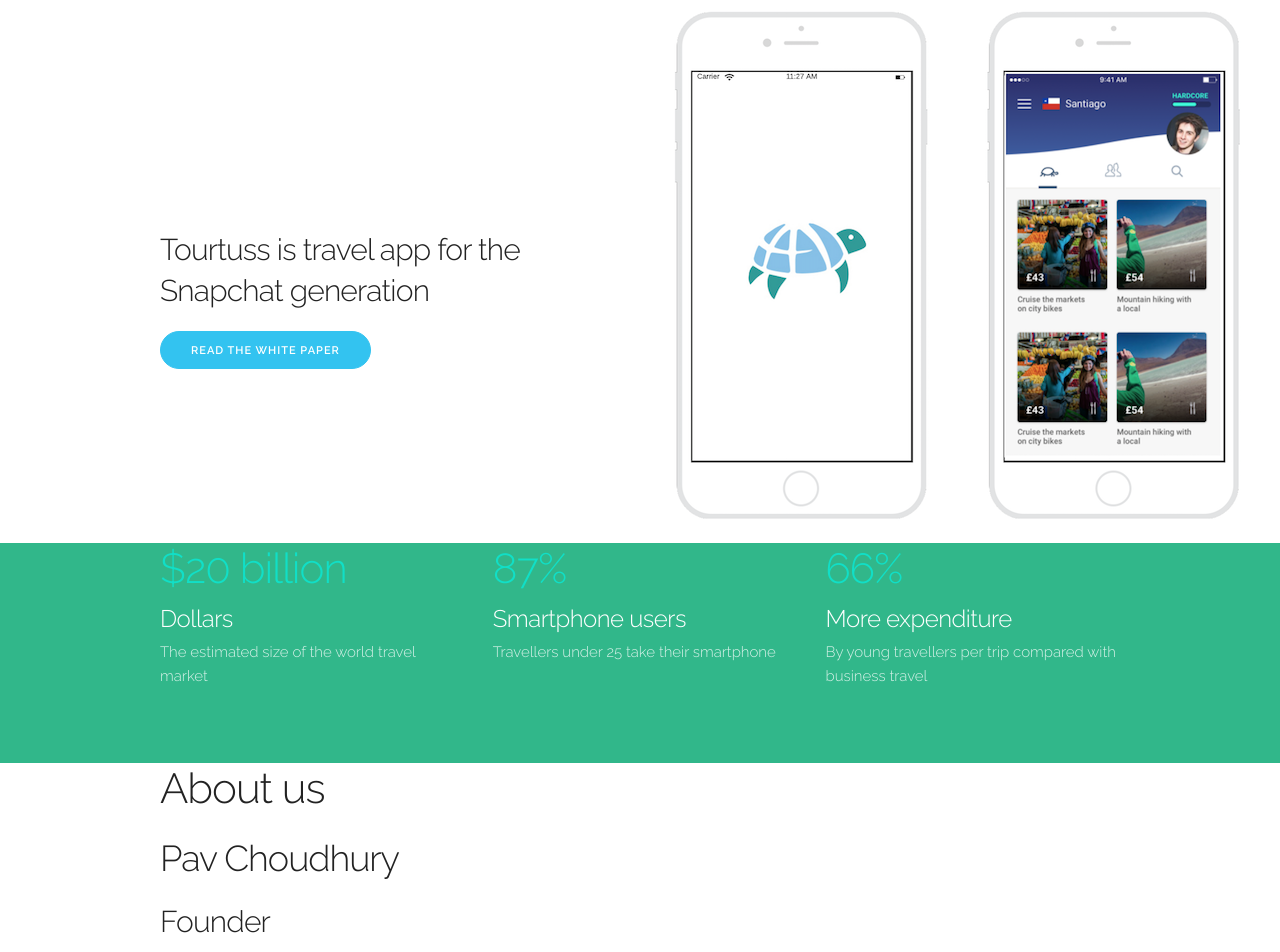
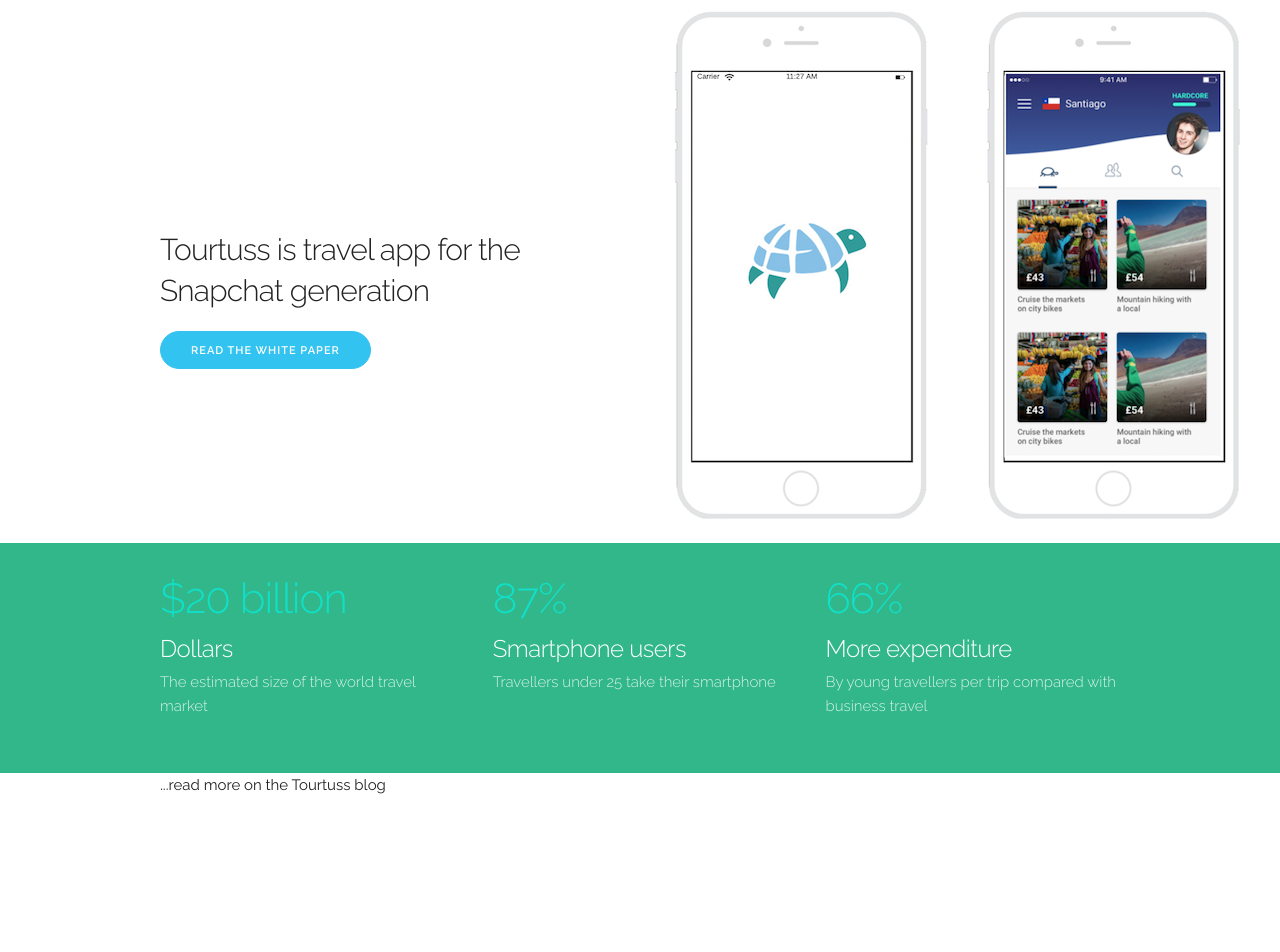
Before and after one commit to vtourtuss/corp, a plain HTML site: page index.html in a window 1280 px wide. Shown: the top 952 px of the page. After the commit the page ends 822 px from the top, so only its background shows below. Drawn offline with Linux system fonts and the light colour scheme.

Commit message:
a few mods

```diff
--- a/css/custom.css
+++ b/css/custom.css
@@ -14,7 +14,8 @@
     background:#31b78a;
     background-size: cover;
     color: #fff;
-    padding-bottom: 5rem;
+    padding-top: 3rem;
+    padding-bottom: 3rem;
   }
   .value-multiplier {
     margin-bottom: .5rem;
--- a/index.html
+++ b/index.html
@@ -67,7 +67,14 @@
         </div>
       </div>
 
+      <div class="container">
+          <div class="row">
+            <div class="one-half column">
+             <p>...read more on the Tourtuss blog</p>
+          </div>
+        </div>
 
+<!--
   <div class="container">
     <div class="row">
   <h2>About us</h2>
@@ -90,7 +97,7 @@
 
 </div>
 </div>
-
+-->
 
 <!-- End Document
   –––––––––––––––––––––––––––––––––––––––––––––––––– -->
```
